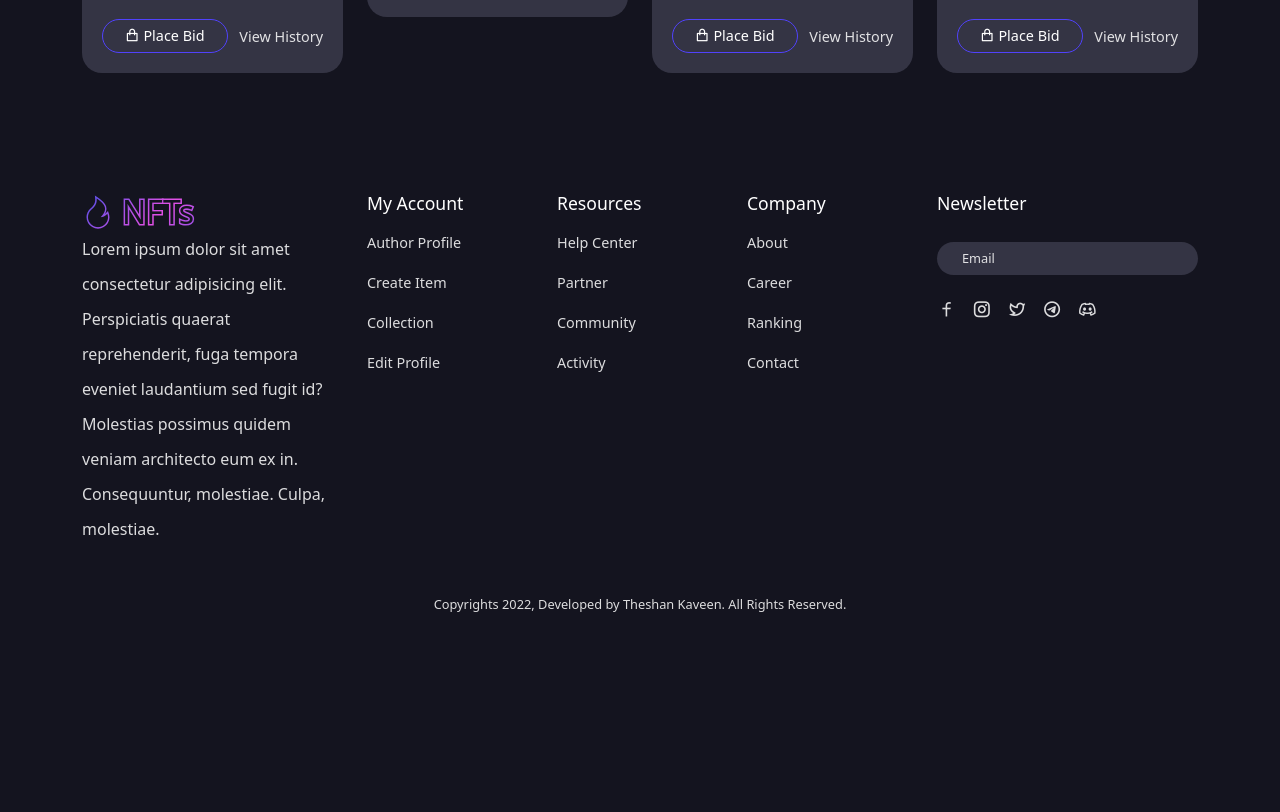
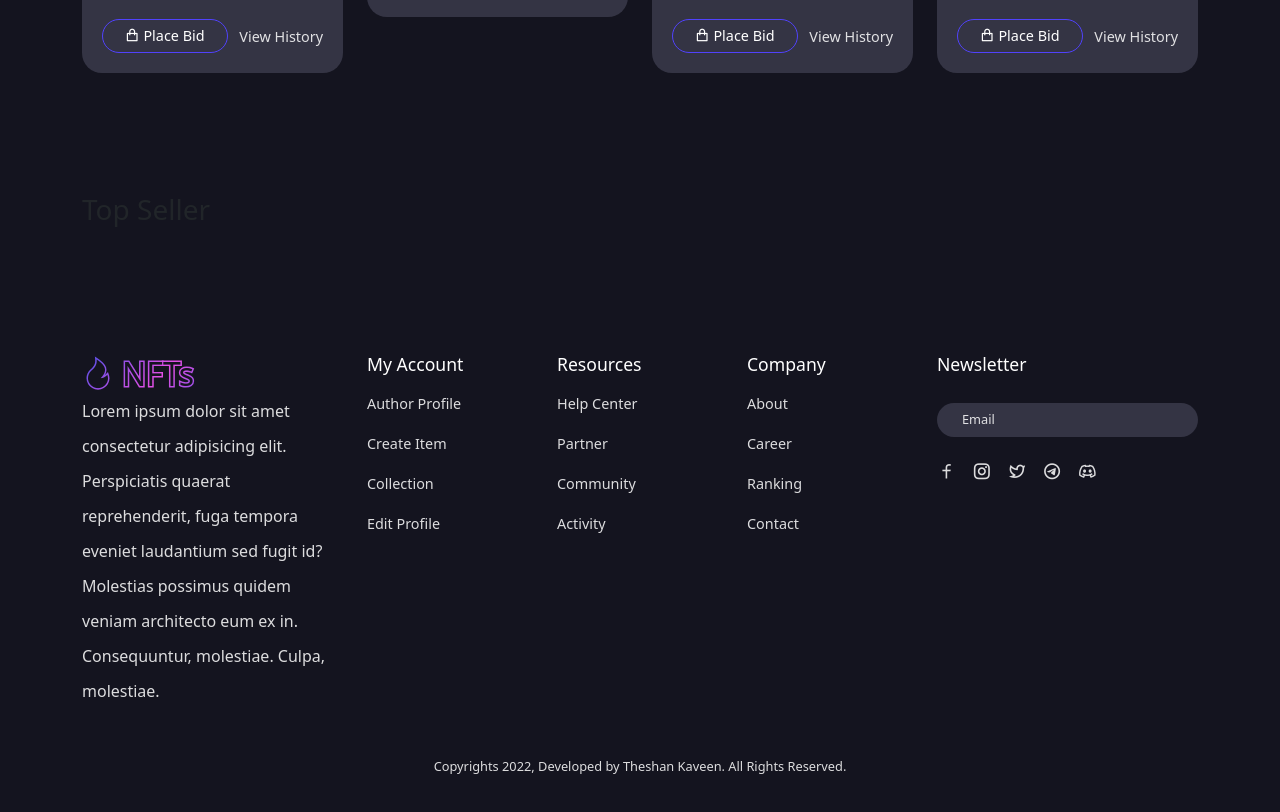
Before and after one commit to tkaveen/NFT-Marketplace-ReactJS, a React (Create React App) app: page /Home in a window 1280 px wide. Shown: the part 1240-2052 px from the top of the page. Before the commit the page ends 1908 px from the top, so only its background shows below. Built offline with nearby package versions, Linux system fonts and the light colour scheme.

Commit message:
Seller Section added

```diff
--- a/src/components/Header/Header.css
+++ b/src/components/Header/Header.css
@@ -10,7 +10,7 @@
 
 .header__shrink {
   background: #14141f;
-  box-shadow: 3px 3px 6px -3px #e250e5;
+  box-shadow: 2px 2px 4px -2px #e250e5;
 }
 
 .navigation {
--- /dev/null
+++ b/src/components/UI/Seller-section/SellerSection.jsx
@@ -0,0 +1,21 @@
+import React from "react";
+import "./SellerSection.css";
+import { Container, Row, Col } from "reactstrap";
+
+const SellerSection = () => {
+  return (
+    <section>
+      <Container>
+        <Row>
+          <Col lg="12">
+            <div className="seller__section-title">
+              <h3>Top Seller</h3>
+            </div>
+          </Col>
+        </Row>
+      </Container>
+    </section>
+  );
+};
+
+export default SellerSection;
--- a/src/pages/Home.jsx
+++ b/src/pages/Home.jsx
@@ -1,12 +1,14 @@
 import React from "react";
 import HeroSection from "../components/UI/HeroSection";
 import LiveAuction from "../components/UI/Live-auction/LiveAuction";
+import SellerSection from "../components/UI/Seller-section/SellerSection";
 
 const Home = () => {
   return (
     <>
       <HeroSection />
       <LiveAuction />
+      <SellerSection />
     </>
   );
 };
```
Also changed, not shown: src/components/UI/Seller-section/SellerSection.css (added).
